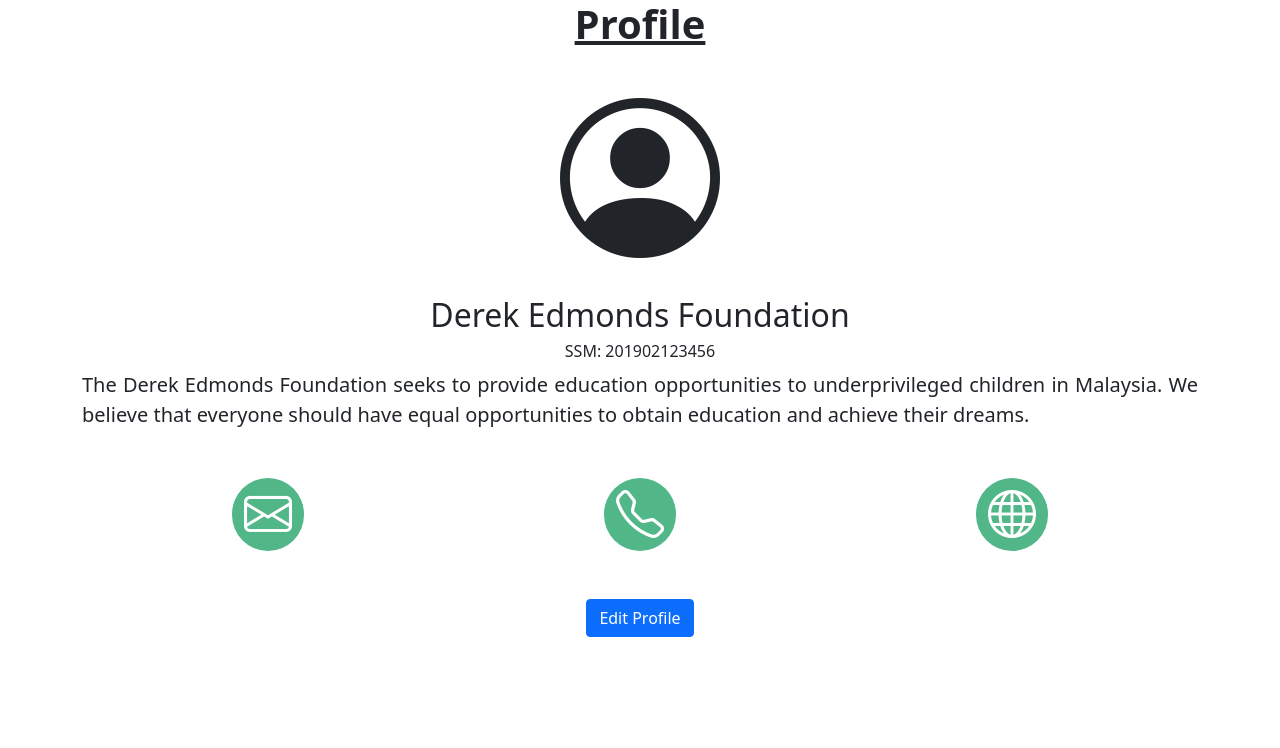
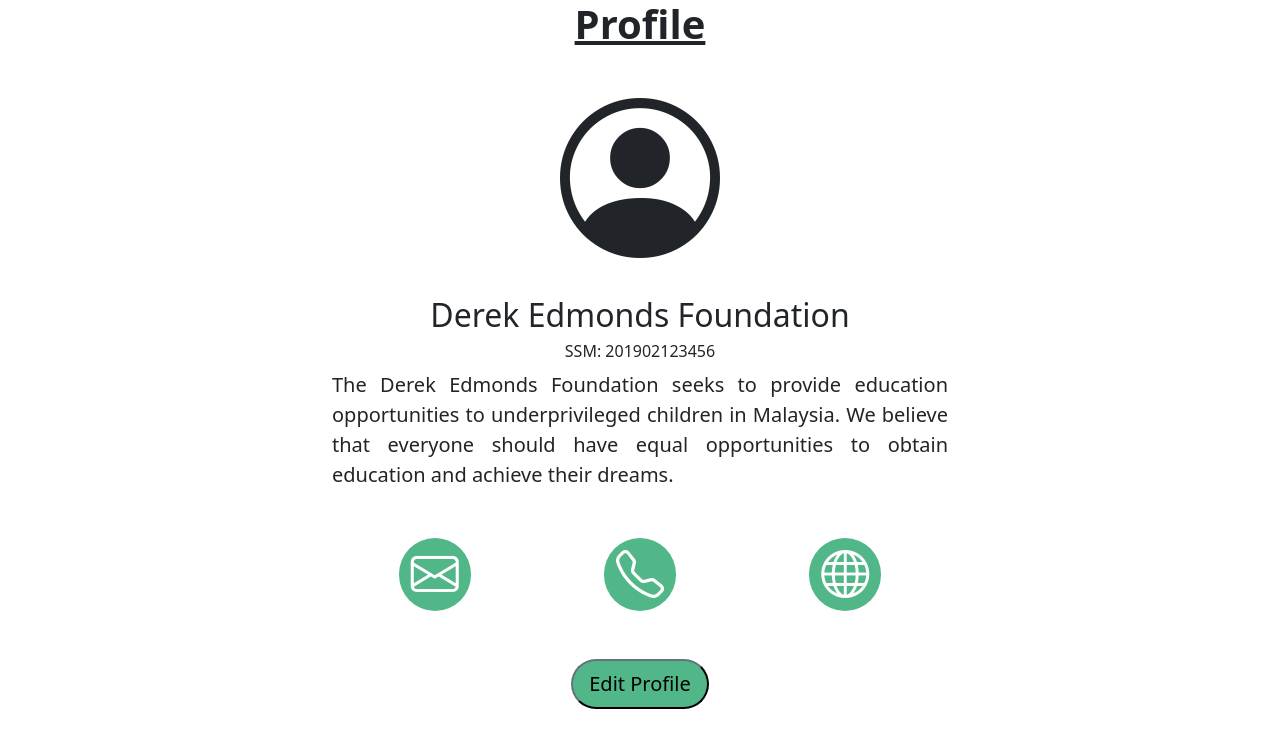
Before and after one commit to marcuswkl/donation-platform, a PHP site: page /fundraiser-profile.html in a window 1280 px wide. Shown: the top 748 px of the page. Run offline with PHP 8.4, Linux system fonts and the light colour scheme.

Commit message:
Update button CSS and limit container width

```diff
--- a/css/fundraiser-profile.css
+++ b/css/fundraiser-profile.css
@@ -1,3 +1,9 @@
+@media only screen and (min-width: 768px) {
+    .fr-profile {
+        max-width: 50%;
+    }
+}
+
 .bi-person-circle {
     font-size: 10rem;
 }
@@ -13,3 +19,8 @@
     padding: 0rem 0.75rem 0.1rem 0.75rem;
     border-radius: 1em;
 }
+
+.fr-profile-button-edit {
+    background-color: #52B788;
+    border-radius: 1.5em;
+}
--- a/fundraiser-profile.html
+++ b/fundraiser-profile.html
@@ -25,7 +25,7 @@
             <a href="tel:+6031234567" target="_blank"><i class="bi bi-telephone"></i></a>
             <a href="https://www.derekefoundation.com/" target="_blank"><i class="bi bi-globe"></i></a>
         </div>
-        <button type="button" class="btn btn-primary">Edit Profile</button>
+        <button type="button" class="btn-lg border-dark fr-profile-button-edit">Edit Profile</button>
     </section>
 
     <!-- Bootstrap JS CDN -->
```
